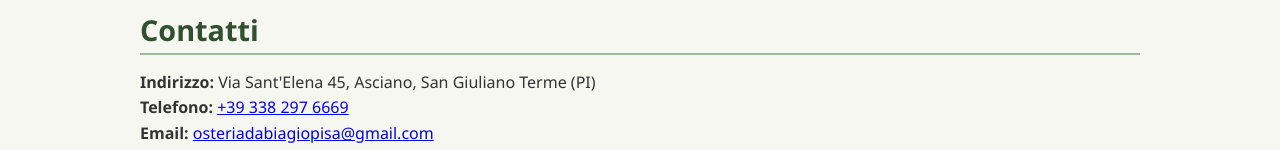
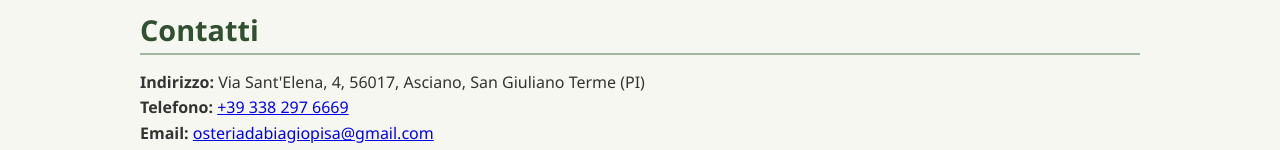
Before and after one commit to idangels/osteriadabiagio, a plain HTML site: page index.html in a window 1280 px wide. Shown: the part 1205-1355 px from the top of the page. Drawn offline with nearby package versions, Linux system fonts and the light colour scheme.

Commit message:
[upd] address corrected

```diff
--- a/index.html
+++ b/index.html
@@ -74,7 +74,7 @@
 
     <section id="contatti">
       <h2 data-key="contatti-titolo">Contatti</h2>
-      <p><strong data-key="contatti-indirizzo-label">Indirizzo:</strong> Via Sant'Elena 45, Asciano, San Giuliano Terme (PI)</p>
+      <p><strong data-key="contatti-indirizzo-label">Indirizzo:</strong> Via Sant'Elena, 4, 56017, Asciano, San Giuliano Terme (PI)</p>
       <p><strong data-key="contatti-telefono-label">Telefono:</strong> <a href="tel:+393382976669">+39 338 297 6669</a></p>
       <p><strong data-key="contatti-email-label">Email:</strong> <a href="mailto:osteriadabiagiopisa@gmail.com">osteriadabiagiopisa@gmail.com</a></p>
       <p><strong data-key="contatti-instagram-label">Instagram:</strong> <a href="https://www.instagram.com/osteriadabiagiopisa/" target="_blank">@osteriadabiagiopisa</a></p>
```
